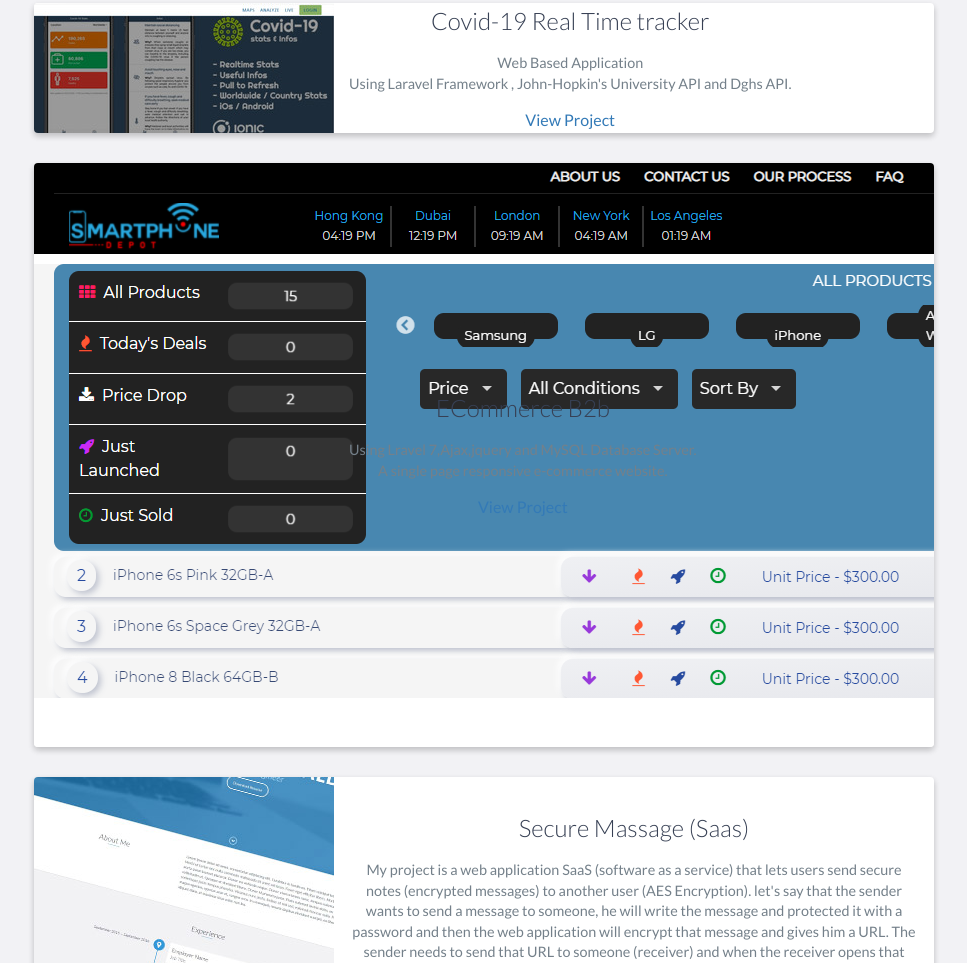
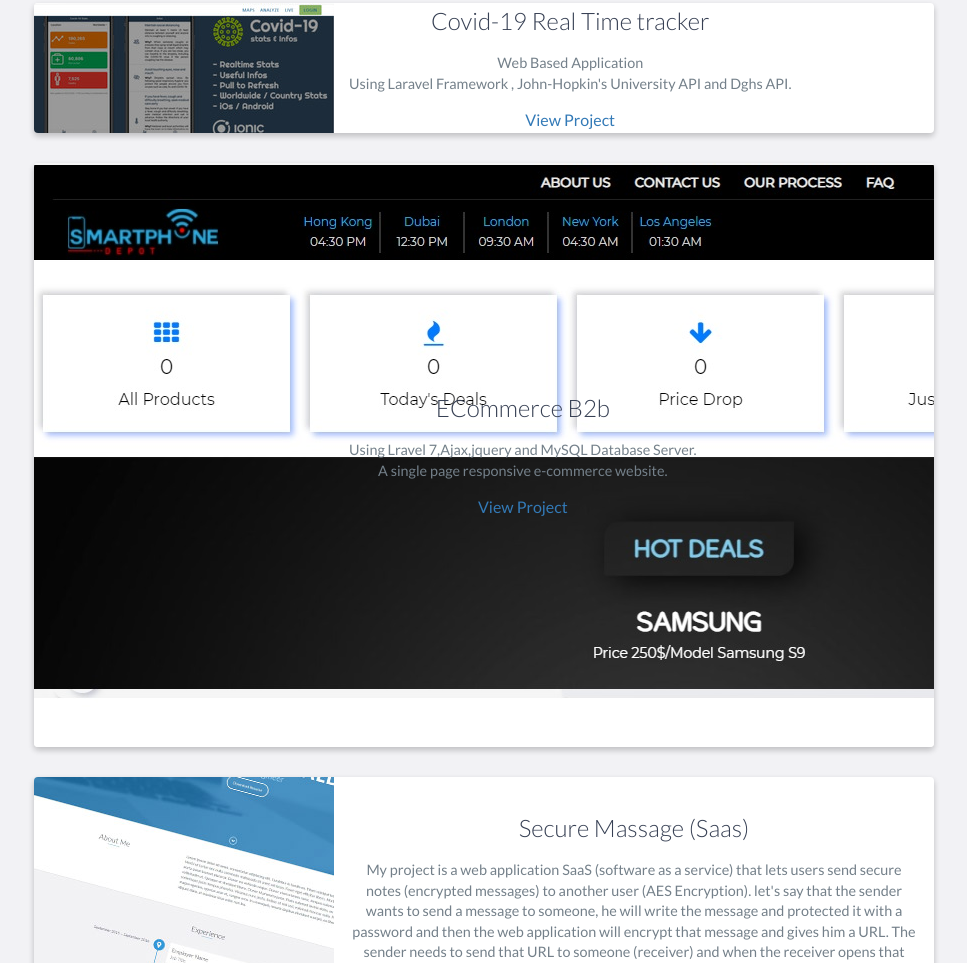
Before and after one commit to izazasif/izazasif.github.io, a website: page index.html in a window 1280 px wide. Shown: the part 2912-3875 px from the top of the page, without its empty margins (156-1123 px from the left). Drawn offline with nearby package versions, Linux system fonts and the light colour scheme.

Commit message:
Update index.html

```diff
--- a/index.html
+++ b/index.html
@@ -235,7 +235,7 @@
                  </div>
                     <div class="project shadow-large">
                         <div class="project-image">
-                            <img src="images/smartphone.png" />
+                            <img src="images/samsung.jpg" />
                         </div>
                         <!-- End .project-image -->
                         <div class="project-info">
```
